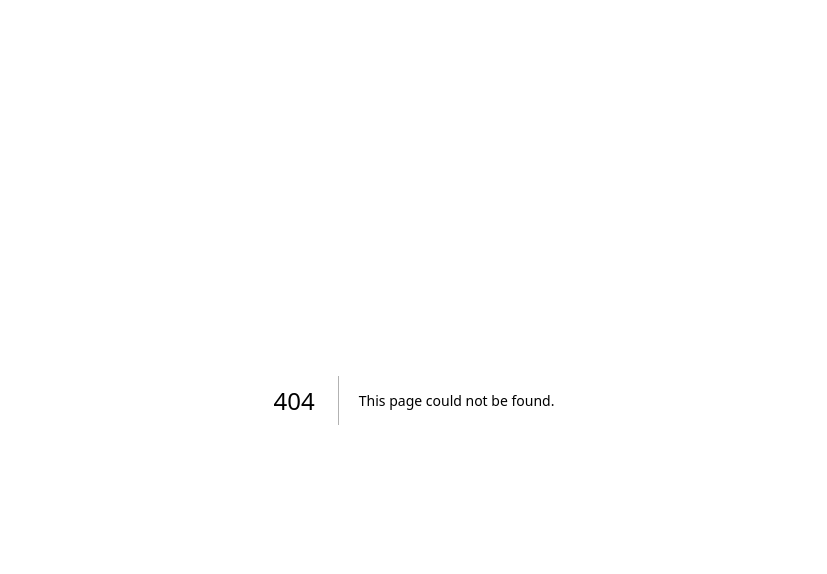
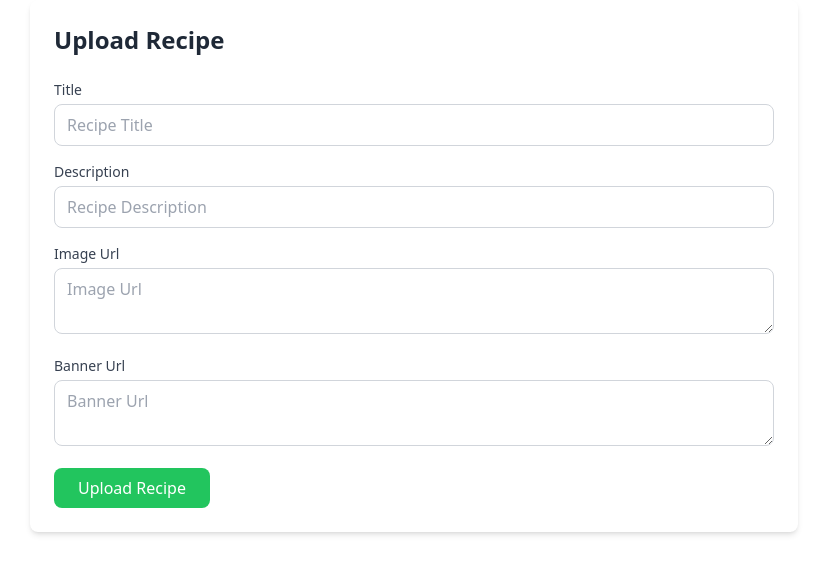
Before and after one commit to Nusa-Foods/web-client, a Next.js app: page /create-recipe in a window 1280 px wide. Before the commit this address had no page. Shown: the top 574 px of the page, without its empty margins (226-1053 px from the left). Built offline with nearby package versions, Linux system fonts and the light colour scheme.

Commit message:
feat: create form upload recipe page

```diff
--- /dev/null
+++ b/src/app/create-recipe/page.tsx
@@ -0,0 +1,39 @@
+export default function CreateRecipe() {
+    return (
+        <>
+            <div className="max-w-3xl mx-auto p-6 bg-white shadow-md rounded-lg">
+                <h1 className="text-2xl font-semibold text-gray-800 mb-6">Upload Recipe</h1>
+
+                {/* titile */}
+                <div className="mb-4">
+                    <label htmlFor="title" className="block text-sm font-medium text-gray-700 mb-1">Title</label>
+                    <input type="text" id="title" placeholder="Recipe Title" className="w-full px-3 py-2 border border-gray-300 rounded-lg focus:outline-none focus:ring-2 focus:ring-blue-500" />
+                </div>
+
+                {/* description */}
+                <div className="mb-4">
+                    <label htmlFor="description" className="block text-sm font-medium text-gray-700 mb-1">Description</label>
+                    <input type="text" id="description" placeholder="Recipe Description" className="w-full px-3 py-2 border border-gray-300 rounded-lg focus:outline-none focus:ring-2 focus:ring-blue-500" />
+                </div>
+
+                {/* image url */}
+                <div className="mb-4">
+                    <label htmlFor="imgUrl" className="block text-sm font-medium text-gray-700 mb-1">Image Url</label>
+                    <textarea id="imgUrl" className="w-full px-3 py-2 border border-gray-300 rounded-lg focus:outline-none focus:ring-2 focus:ring-blue-500" placeholder="Image Url"></textarea>
+                </div>
+
+                {/* banner url */}
+                <div className="mb-4">
+                    <label htmlFor="bannerUrl" className="block text-sm font-medium text-gray-700 mb-1">Banner Url</label>
+                    <textarea id="bannerUrl" className="w-full px-3 py-2 border border-gray-300 rounded-lg focus:outline-none focus:ring-2 focus:ring-blue-500" placeholder="Banner Url"></textarea>
+                </div>
+
+                {/* buttons */}
+                <div className="flex justify-between">
+                    <button className="px-6 py-2 bg-green-500 text-white rounded-lg hover:bg-green-600 focus:outline-none">Upload Recipe</button>
+                </div>
+            </div>
+
+        </>
+    )
+}
```
